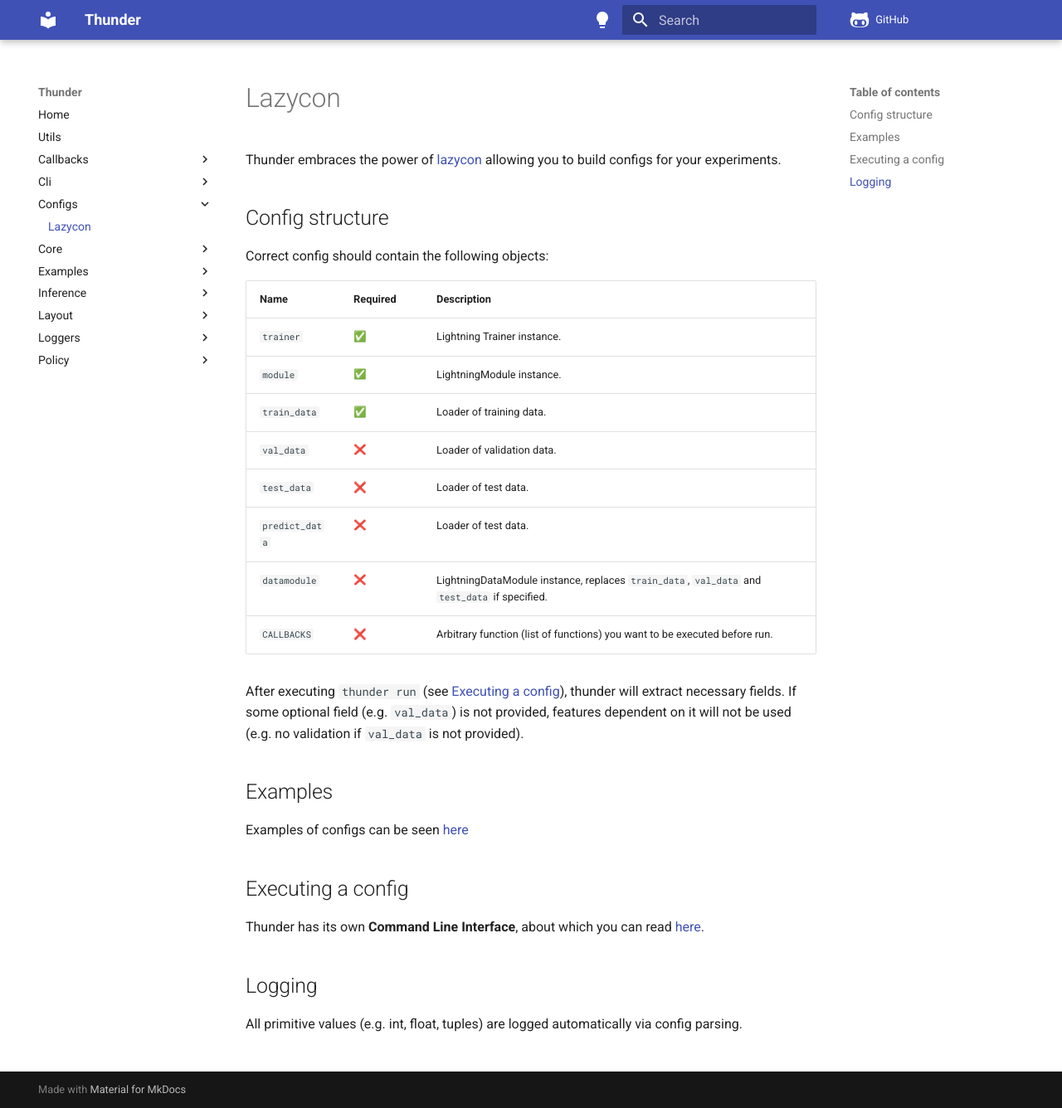
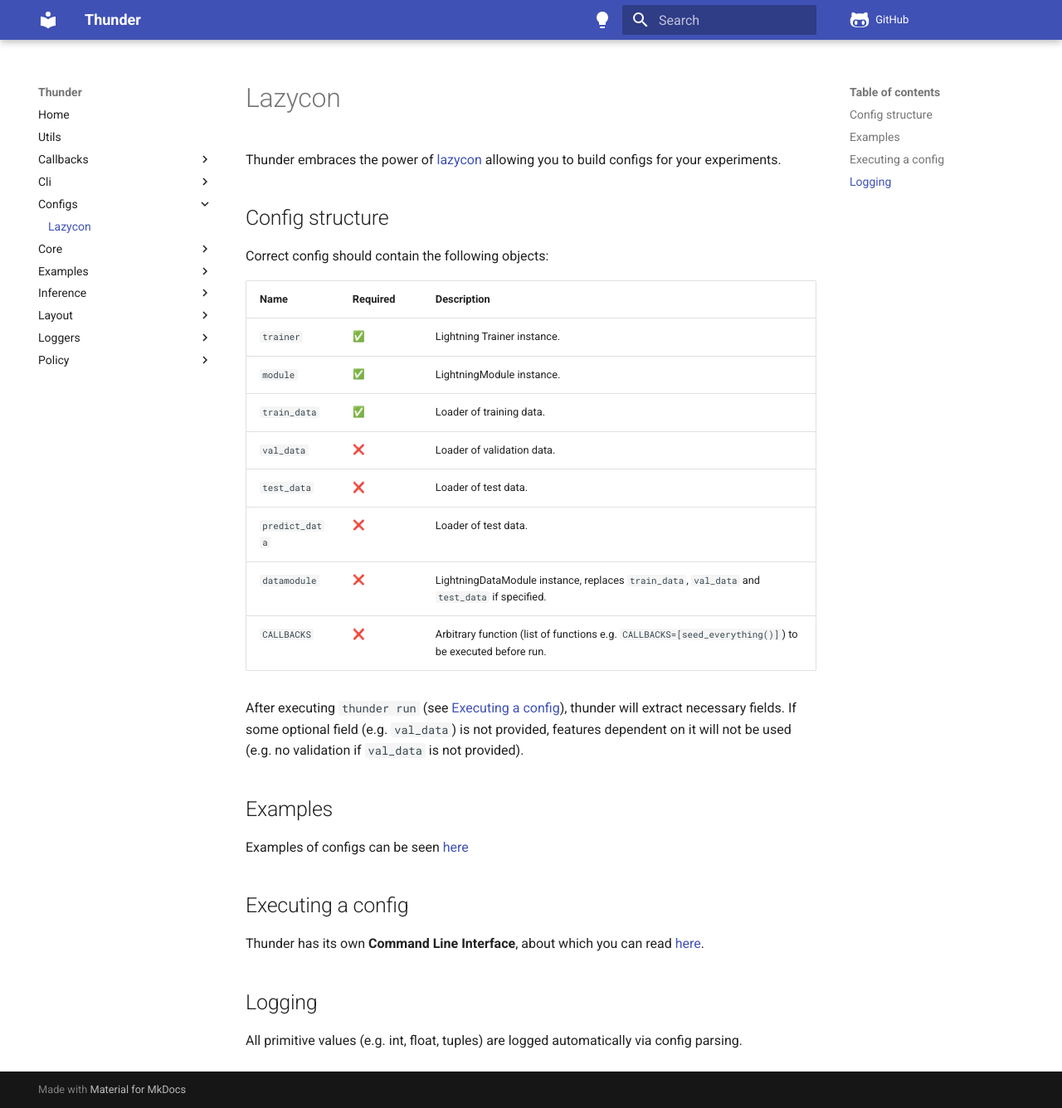
Before and after one commit to neuro-ml/thunder, an MkDocs documentation site: the page built from docs/configs/index.md, in a window 1280 px wide and 1336 px high. Shown: the whole window at 83% size. Built offline with MkDocs 1.6.1 and Material for MkDocs 9.7.7, drawn with Linux system fonts in a browser that asks for light colours; emoji names are drawn with the system emoji font; comment, search, counter and statistics services are not loaded; the version menu is left out.

Commit message:
docs minor additions

```diff
--- a/docs/configs/index.md
+++ b/docs/configs/index.md
@@ -5,16 +5,16 @@ experiments.
 ## Config structure
 Correct config should contain the following objects:
 
-| Name           | Required           | Description                                                                                   |
-|----------------|--------------------|-----------------------------------------------------------------------------------------------|
-| `trainer`      | :white_check_mark: | Lightning Trainer instance.                                                                   |
-| `module`       | :white_check_mark: | LightningModule instance.                                                                     |
-| `train_data`   | :white_check_mark: | Loader of training data.                                                                      |
-| `val_data`     | :x:                | Loader of validation data.                                                                    |
-| `test_data`    | :x:                | Loader of test data.                                                                          |
-| `predict_data` | :x:                | Loader of test data.                                                                          |
-| `datamodule`   | :x:                | LightningDataModule instance, replaces `train_data`, `val_data` and `test_data` if specified. |
-| `CALLBACKS`    | :x:                | Arbitrary function (list of functions) you want to be executed before run.                    |
+| Name           | Required           | Description                                                                                                     |
+|----------------|--------------------|-----------------------------------------------------------------------------------------------------------------|
+| `trainer`      | :white_check_mark: | Lightning Trainer instance.                                                                                     |
+| `module`       | :white_check_mark: | LightningModule instance.                                                                                       |
+| `train_data`   | :white_check_mark: | Loader of training data.                                                                                        |
+| `val_data`     | :x:                | Loader of validation data.                                                                                      |
+| `test_data`    | :x:                | Loader of test data.                                                                                            |
+| `predict_data` | :x:                | Loader of test data.                                                                                            |
+| `datamodule`   | :x:                | LightningDataModule instance, replaces `train_data`, `val_data` and `test_data` if specified.                   |
+| `CALLBACKS`    | :x:                | Arbitrary function (list of functions e.g. `CALLBACKS=[seed_everything()]`) to be executed before run. |
 
 After executing `thunder run` (see [Executing a config](./#executing-a-config)), thunder will extract
 necessary fields. If some optional field (e.g. `val_data`) is not provided, features
```
Also changed, not shown: 1 other file.
